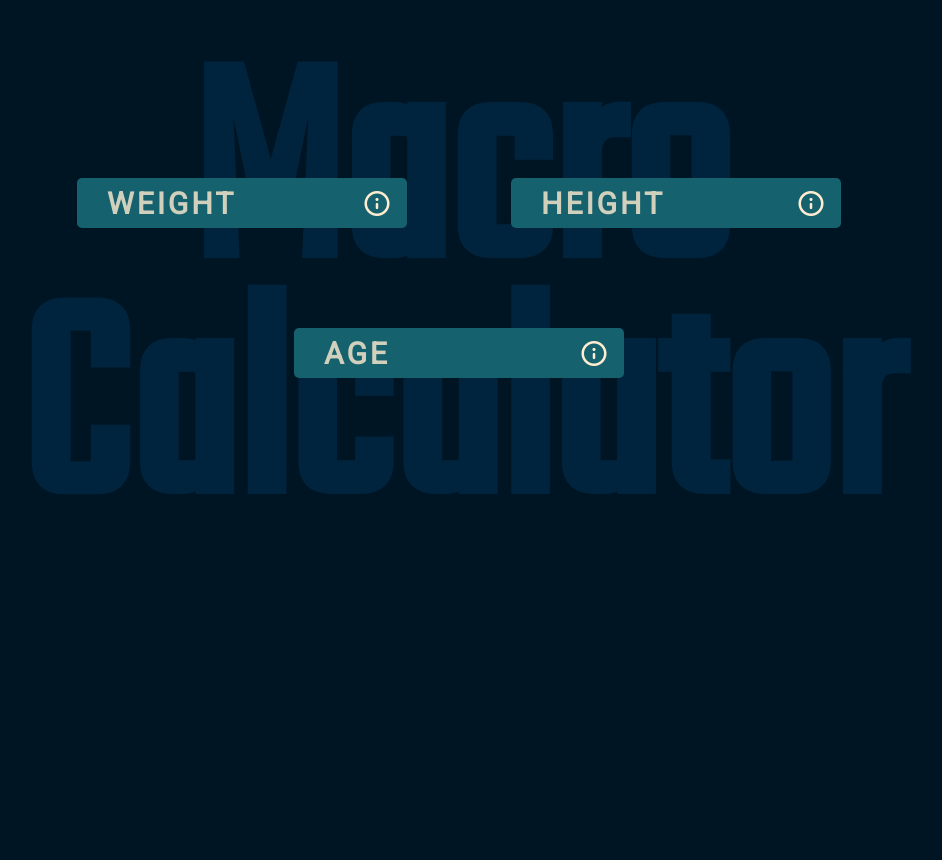
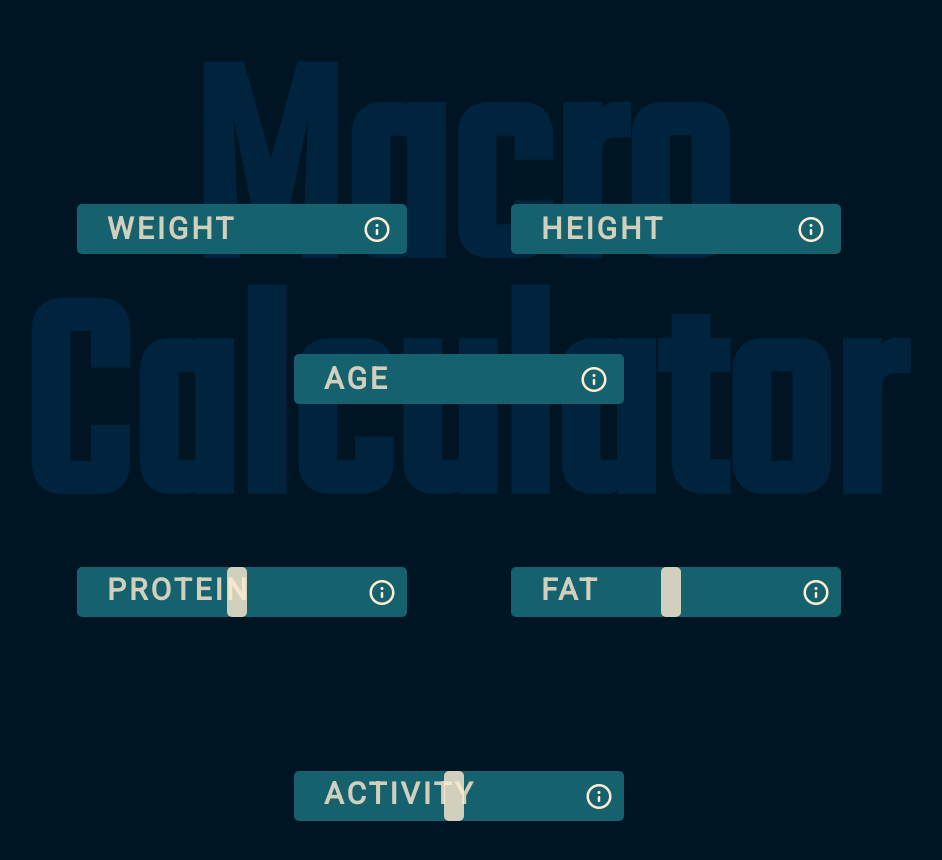
Before and after one commit to abedmohammed/Macros-Calculator, a plain HTML site: page index.html in a window 1280 px wide. Shown: the whole page, without its empty margins (181-1123 px from the left). Before the commit the page ends 800 px from the top, so only its background shows below. Drawn offline with nearby package versions, Linux system fonts and the light colour scheme; a web font is replaced by a local one.

Commit message:
Update V0.02

```diff
--- a/index.html
+++ b/index.html
@@ -34,6 +34,7 @@
           />
           <div class="info-tooltip info-weight">
             <i class="uil uil-info-circle"></i>
+            <span class="tooltiptext">Enter weight in kg.</span>
           </div>
         </div>
 
@@ -50,6 +51,7 @@
           />
           <div class="info-tooltip info-height">
             <i class="uil uil-info-circle"></i>
+            <span class="tooltiptext">Enter height in cm.</span>
           </div>
         </div>
 
@@ -66,12 +68,73 @@
           />
           <div class="info-tooltip info-age">
             <i class="uil uil-info-circle"></i>
+            <span class="tooltiptext">Enter age in years.</span>
           </div>
         </div>
       </div>
 
       <!-- slider inputs -->
-      <div class="slider-input-forms"></div>
+      <div class="slider-input-forms">
+        <!-- protein -->
+        <div class="input-protein-form slider-form">
+          <input
+            type="range"
+            min="0"
+            max="100"
+            value="60"
+            class="slider-input"
+            id="protein"
+          />
+          <div class="info-tooltip info-protein slider-tooltip">
+            <i class="uil uil-info-circle"></i>
+            <span class="tooltiptext"
+              >Pick your protein level preference. Generally should be set to
+              0.8 to 1.2 grams of protein ber lb of body weight.
+            </span>
+          </div>
+          <div class="slider-placeholder">protein</div>
+        </div>
+
+        <!-- fat -->
+        <div class="input-protein-form slider-form">
+          <input
+            type="range"
+            min="0"
+            max="100"
+            value="60"
+            class="slider-input"
+            id="fat"
+          />
+          <div class="info-tooltip info-protein slider-tooltip">
+            <i class="uil uil-info-circle"></i>
+            <span class="tooltiptext"
+              >Pick your fat level preference. Generally should be set to 20% to
+              30% of your total calories.
+            </span>
+          </div>
+          <div class="slider-placeholder">fat</div>
+        </div>
+        <!-- activity -->
+        <div class="input-protein-form slider-form">
+          <input
+            type="range"
+            min="0"
+            max="100"
+            value="60"
+            class="slider-input"
+            id="activity"
+          />
+          <div class="info-tooltip info-protein slider-tooltip">
+            <i class="uil uil-info-circle"></i>
+            <span class="tooltiptext"
+              >Pick your activity level. ~1.20 is little to no exercise, ~1.5 is
+              moderate workouts about 3-5 times a week, ~1.9 is rigorous
+              activity daily.
+            </span>
+          </div>
+          <div class="slider-placeholder">activity</div>
+        </div>
+      </div>
     </form>
 
     <div class="calories">
--- a/style.css
+++ b/style.css
@@ -95,13 +95,100 @@ h1 {
   right: 5px;
   width: 50px;
   height: 50px;
+  transition: 0.3s;
 }
 
 .info-tooltip:hover {
   color: var(--secondary-color);
+  transition: 0.5s;
 }
 
 .text-input-forms {
   text-align: center;
-  margin-top: 10vw;
+  margin-top: 12vw;
 }
+
+.info-tooltip .tooltiptext {
+  pointer-events: none;
+  opacity: 0;
+  width: 250px;
+  bottom: 110%;
+  left: -150px;
+  background-color: var(--secondary-color);
+  color: var(--secondary-color-alt);
+  text-align: center;
+  border-radius: 6px;
+  padding: 5px 0;
+  transition: 0.5s;
+  font-family: var(--main-font);
+  font-size: 20px;
+  font-weight: bold;
+
+  /* Position the tooltip */
+  position: absolute;
+  z-index: 1;
+}
+
+.info-tooltip:hover .tooltiptext {
+  opacity: 1;
+}
+
+/* sliders */
+.slider-input {
+  appearance: none;
+  position: relative;
+  background-color: var(--primary-color);
+  color: var(--primary-color-alt);
+  border: none;
+  height: 50px;
+  width: 270px;
+  border-radius: 5px;
+  left: -25px;
+  padding-right: 10px;
+}
+
+.slider-input-forms {
+  text-align: center;
+  margin-top: 3vw;
+}
+
+.slider-tooltip {
+  right: -25px;
+  border-radius: 5px;
+  padding-left: 10px;
+}
+
+.slider-input::-webkit-slider-thumb {
+  appearance: none;
+  width: 20px;
+  height: 50px;
+  background: var(--primary-color-alt);
+  cursor: pointer;
+  opacity: 0.8;
+  border-radius: 5px;
+}
+
+.slider-input::-webkit-slider-thumb:hover {
+  opacity: 1;
+}
+
+.slider-form {
+  display: inline-block;
+  position: relative;
+  margin: 75px;
+}
+
+/* slider placeholders */
+.slider-placeholder {
+  pointer-events: none;
+  display: inline-block;
+  position: absolute;
+  left: 5px;
+  top: 5px;
+  font-weight: bolder;
+  color: var(--primary-color-alt);
+  opacity: 0.8;
+  font-size: 30px;
+  letter-spacing: 3px;
+  text-transform: uppercase;
+}
```
